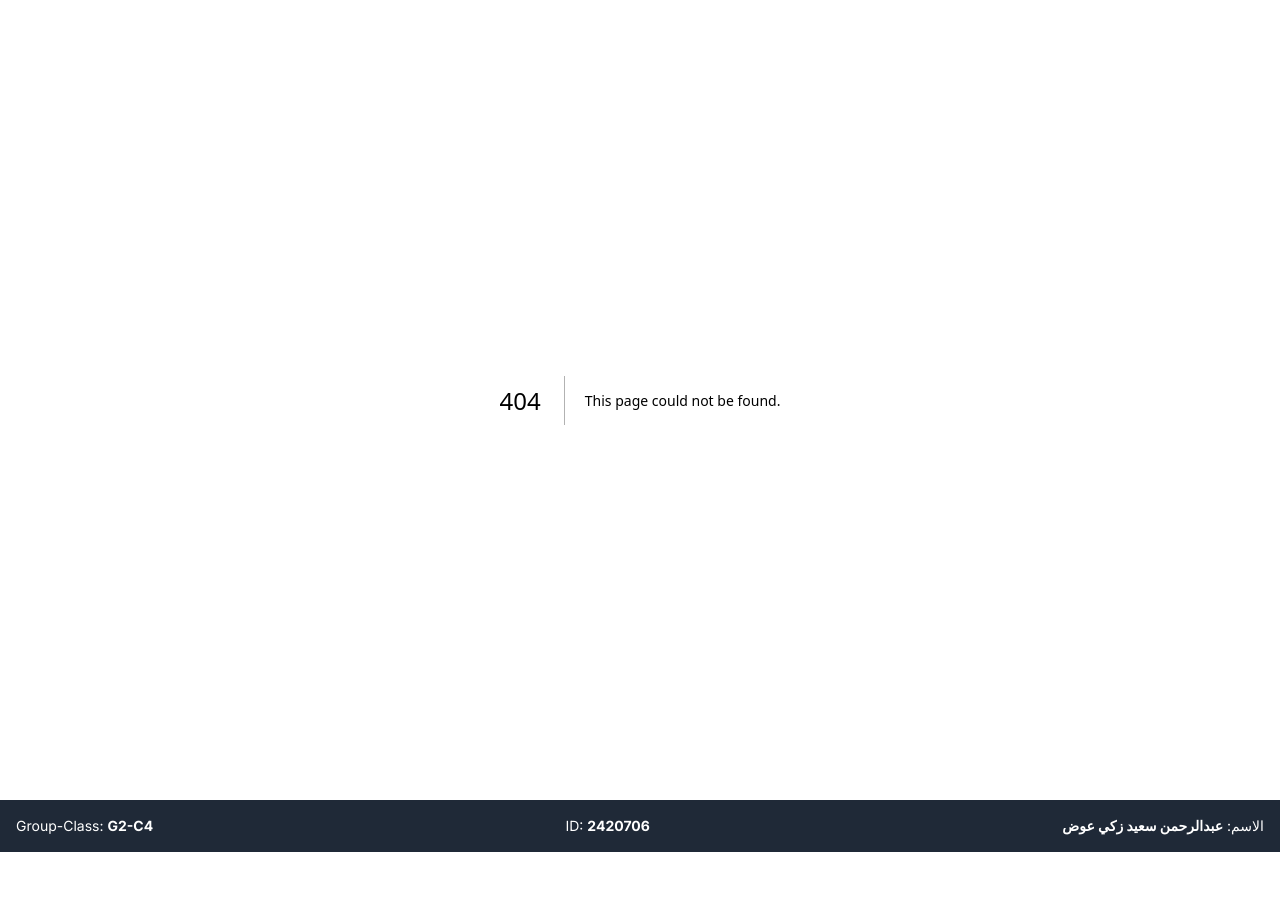
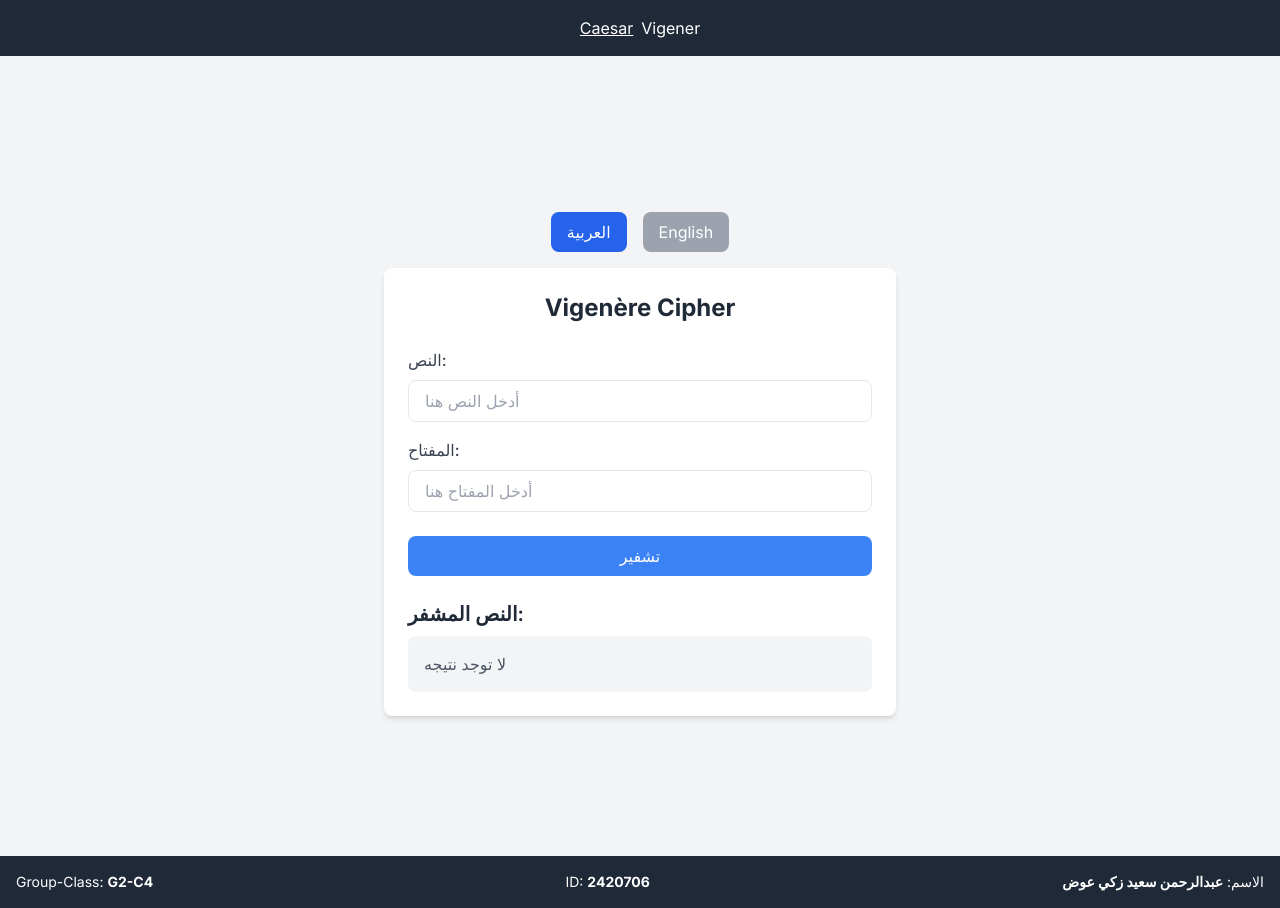
Before and after one commit to AbdlrhmanSaid/ceaser-next, a Next.js app: page /vigener in a window 1280 px wide. Before the commit this address had no page. Before the commit the page ends 852 px from the top, so only its background shows below. Built offline with nearby package versions, Linux system fonts and the light colour scheme.

Commit message:
added Vigenère cipher

```diff
--- a/app/components/Ceaser.jsx
+++ b/app/components/Ceaser.jsx
@@ -20,13 +20,17 @@ const Ceaser = () => {
     <div className="min-h-screen flex items-center justify-center flex-col bg-gray-100">
       <div className="flex space-x-4 p-4 justify-center items-center">
         <button
-          className="py-2 px-4 rounded-lg bg-blue-600 text-white hover:bg-blue-700"
+          className={`py-2 px-4 rounded-lg ${
+            isArabic ? "bg-blue-600" : "bg-gray-400"
+          } text-white hover:bg-blue-700`}
           onClick={() => setIsArabic(true)}
         >
           العربية
         </button>
         <button
-          className="py-2 px-4 rounded-lg bg-gray-400 text-white hover:bg-gray-500"
+          className={`py-2 px-4 rounded-lg ${
+            !isArabic ? "bg-blue-600" : "bg-gray-400"
+          } text-white hover:bg-blue-700`}
           onClick={() => setIsArabic(false)}
         >
           English
--- /dev/null
+++ b/app/components/Header.jsx
@@ -0,0 +1,28 @@
+"use client";
+import React from "react";
+import Link from "next/link";
+import { useState } from "react";
+
+const Header = () => {
+  const [isCeaser, setIsCeaser] = useState(true);
+  return (
+    <div className="bg-gray-800 text-white py-4 text-center flex items-center justify-center px-4">
+      <Link
+        className={`me-2 ${isCeaser && "underline"} `}
+        href={"/"}
+        onClick={() => setIsCeaser(true)}
+      >
+        Caesar
+      </Link>
+      <Link
+        className={`${!isCeaser && "underline"} `}
+        href={"/vigener"}
+        onClick={() => setIsCeaser(false)}
+      >
+        Vigener
+      </Link>
+    </div>
+  );
+};
+
+export default Header;
--- a/app/layout.js
+++ b/app/layout.js
@@ -1,11 +1,12 @@
 import "./globals.css";
 import { Inter } from "next/font/google";
 import Footer from "./components/Footer";
+import Header from "./components/Header";
 
 const inter = Inter({ subsets: ["latin"] });
 
 export const metadata = {
-  title: "Create Next App",
+  title: "Cyper Security",
   description: "Generated by create next app",
 };
 
@@ -13,6 +14,7 @@ export default function RootLayout({ children }) {
   return (
     <html lang="en">
       <body className={`${inter.className} antialiased`}>
+        <Header />
         {children}
         <Footer />
       </body>
--- /dev/null
+++ b/app/utils/useVigenere.js
@@ -0,0 +1,31 @@
+"use client";
+import { useState } from "react";
+
+const useVigenere = () => {
+  const alphabet = "ABCDEFGHIJKLMNOPQRSTUVWXYZ".split("");
+  const [plaintext, setPlaintext] = useState("");
+  const [key, setKey] = useState("");
+  const [ciphertext, setCiphertext] = useState("");
+
+  const encrypt = () => {
+    let extendedKey = key
+      .toUpperCase()
+      .repeat(Math.ceil(plaintext.length / key.length))
+      .slice(0, plaintext.length);
+    let result = plaintext
+      .toUpperCase()
+      .split("")
+      .map((char, index) => {
+        if (!alphabet.includes(char)) return char;
+        const charIndex = alphabet.indexOf(char);
+        const keyIndex = alphabet.indexOf(extendedKey[index]);
+        const encryptedIndex = (charIndex + keyIndex) % alphabet.length;
+        return alphabet[encryptedIndex];
+      })
+      .join("");
+    setCiphertext(result);
+  };
+  return { setPlaintext, setKey, ciphertext, encrypt, plaintext, key };
+};
+
+export default useVigenere;
--- /dev/null
+++ b/app/vigener/page.jsx
@@ -0,0 +1,80 @@
+"use client";
+import useVigenere from "../utils/useVigenere";
+import { useState } from "react";
+
+const VigenereCipher = () => {
+  const { setPlaintext, setKey, ciphertext, encrypt, plaintext, key } =
+    useVigenere();
+  const [isArabic, setIsArabic] = useState(true);
+
+  return (
+    <div className="min-h-screen flex flex-col items-center justify-center bg-gray-100">
+      <div className="flex space-x-4 p-4 justify-center items-center">
+        <button
+          className={`py-2 px-4 rounded-lg ${
+            isArabic ? "bg-blue-600" : "bg-gray-400"
+          } text-white hover:bg-blue-700`}
+          onClick={() => setIsArabic(true)}
+        >
+          العربية
+        </button>
+        <button
+          className={`py-2 px-4 rounded-lg ${
+            !isArabic ? "bg-blue-600" : "bg-gray-400"
+          } text-white hover:bg-blue-700`}
+          onClick={() => setIsArabic(false)}
+        >
+          English
+        </button>
+      </div>
+
+      <div className="max-w-lg w-full bg-white rounded-lg shadow-md p-6 space-y-6">
+        <h1 className="text-2xl font-bold text-center text-gray-800">
+          Vigenère Cipher
+        </h1>
+        <div className="space-y-4">
+          <div>
+            <label className="block text-gray-700 font-medium mb-2">
+              {isArabic ? "النص:" : "Plaintext:"}
+            </label>
+            <input
+              type="text"
+              placeholder={isArabic ? "أدخل النص هنا" : "Enter plaintext here"}
+              value={plaintext}
+              onChange={(e) => setPlaintext(e.target.value)}
+              className="w-full px-4 py-2 border rounded-lg focus:outline-none focus:ring-2 focus:ring-blue-500"
+            />
+          </div>
+          <div>
+            <label className="block text-gray-700 font-medium mb-2">
+              {isArabic ? "المفتاح:" : "Key:"}
+            </label>
+            <input
+              type="text"
+              placeholder={isArabic ? "أدخل المفتاح هنا" : "Enter key here"}
+              value={key}
+              onChange={(e) => setKey(e.target.value)}
+              className="w-full px-4 py-2 border rounded-lg focus:outline-none focus:ring-2 focus:ring-blue-500"
+            />
+          </div>
+        </div>
+        <button
+          onClick={encrypt}
+          className="w-full py-2 bg-blue-500 text-white rounded-lg hover:bg-blue-600 focus:outline-none"
+        >
+          {isArabic ? "تشفير" : "Encrypt"}
+        </button>
+        <div>
+          <h2 className="text-xl font-semibold text-gray-800">
+            {isArabic ? "النص المشفر:" : "Ciphertext:"}
+          </h2>
+          <p className="text-gray-600 bg-gray-100 rounded-lg p-4 mt-2">
+            {ciphertext || (isArabic ? "لا توجد نتيجه" : "No result")}
+          </p>
+        </div>
+      </div>
+    </div>
+  );
+};
+
+export default VigenereCipher;
```
